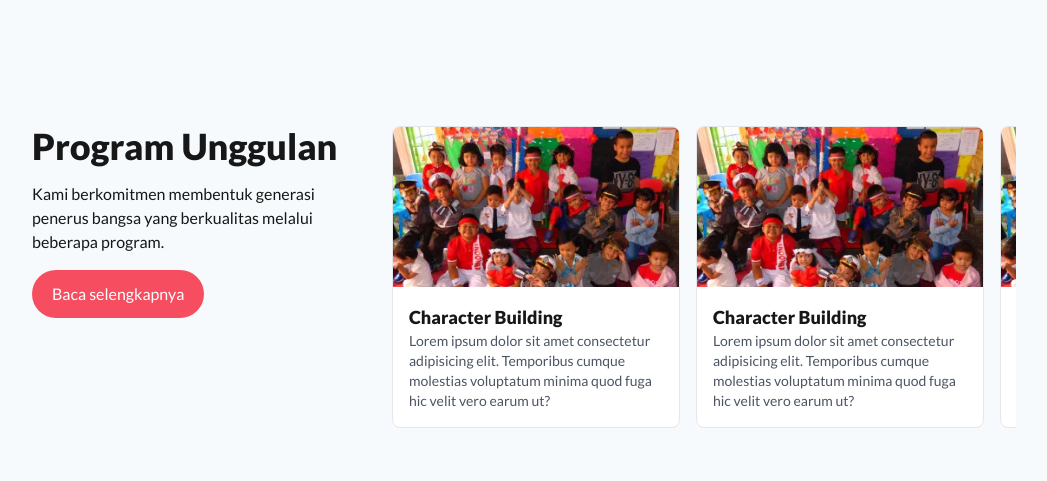
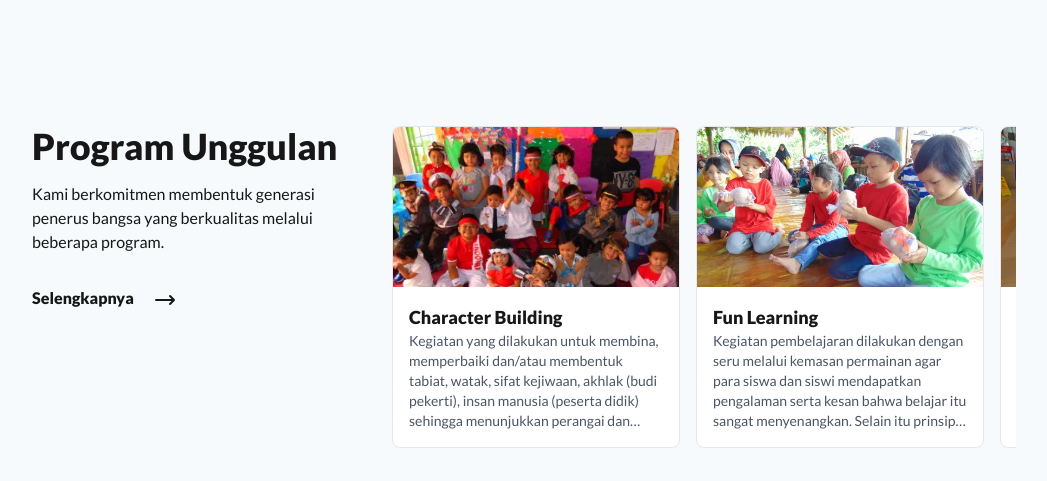
Before and after one commit to qitadev/ra-yasdjanur, a Nuxt app: page / in a window 1280 px wide. Shown: the part 965-1446 px from the top of the page, without its empty margins (116-1163 px from the left). Built offline with nearby package versions, Linux system fonts and the light colour scheme; no server answers.

Commit message:
change button style in landing page program

```diff
--- a/components/landing-page/program.vue
+++ b/components/landing-page/program.vue
@@ -1,6 +1,6 @@
 <template>
   <section class="max-w-screen-lg m-auto px-5 py-16 flex flex-col md:flex-row">
-    <div class="w-80 flex-shrink-0 mb-10 md:mb-0 md:mr-10">
+    <div class="w-full md:w-80 flex-shrink-0 mb-10 md:mb-0 md:mr-10">
       <h2 class="font-bold text-4xl">
         Program Unggulan
       </h2>
@@ -9,9 +9,12 @@
       </p>
       <nuxt-link
         to="program"
-        class="inline-block text-center mt-4 rounded-full bg-brand-primary px-5 py-3 text-white"
+        class="mt-8 inline-block font-bold"
       >
-        Baca selengkapnya
+        Selengkapnya
+        <svg xmlns="http://www.w3.org/2000/svg" class="ml-4 inline h-6 w-6" fill="none" viewBox="0 0 24 24" stroke="currentColor">
+          <path stroke-linecap="round" stroke-linejoin="round" stroke-width="2" d="M17 8l4 4m0 0l-4 4m4-4H3" />
+        </svg>
       </nuxt-link>
     </div>
     <div class="flex-1 overflow-hidden">
@@ -28,8 +31,8 @@
                 <h3 class="font-bold text-lg">
                   Character Building
                 </h3>
-                <p class="text-sm text-gray-600">
-                  Lorem ipsum dolor sit amet consectetur adipisicing elit. Temporibus cumque molestias voluptatum minima quod fuga hic velit vero earum ut?
+                <p class="text-sm text-gray-600 line-clamp-5">
+                  Kegiatan yang dilakukan untuk membina, memperbaiki dan/atau membentuk tabiat, watak, sifat kejiwaan, akhlak (budi pekerti), insan manusia (peserta didik) sehingga menunjukkan perangai dan tingkah laku yang baik.
                 </p>
               </div>
             </div>
@@ -37,16 +40,16 @@
           <swiper-slide>
             <div class="rounded-lg border overflow-hidden bg-white w-72">
               <img
-                src="~/assets/img/program-character.webp"
-                alt="Program Character Building"
+                src="~/assets/img/program-fun.webp"
+                alt="Program Fun Learning"
                 class="w-full h-40 object-cover"
               >
               <div class="p-4">
                 <h3 class="font-bold text-lg">
-                  Character Building
+                  Fun Learning
                 </h3>
-                <p class="text-sm text-gray-600">
-                  Lorem ipsum dolor sit amet consectetur adipisicing elit. Temporibus cumque molestias voluptatum minima quod fuga hic velit vero earum ut?
+                <p class="text-sm text-gray-600 line-clamp-5">
+                  Kegiatan pembelajaran dilakukan dengan seru melalui kemasan permainan agar para siswa dan siswi mendapatkan pengalaman serta kesan bahwa belajar itu sangat menyenangkan. Selain itu prinsip yang pelajaran yang diajarkan kepada siswa/siswa yaitu berfokus pada pendidikan karakter dan pengembangan pengetahuan agar siswa/siswi tidak hanya memiliki pemahaman serta kecerdasan namun diimbangi dengan sifat akhlakul karimah
                 </p>
               </div>
             </div>
@@ -54,16 +57,16 @@
           <swiper-slide>
             <div class="rounded-lg border overflow-hidden bg-white w-72">
               <img
-                src="~/assets/img/program-character.webp"
-                alt="Program Character Building"
+                src="~/assets/img/program-full.webp"
+                alt="Program Full Day School"
                 class="w-full h-40 object-cover"
               >
               <div class="p-4">
                 <h3 class="font-bold text-lg">
-                  Character Building
+                  Full Day School
                 </h3>
-                <p class="text-sm text-gray-600">
-                  Lorem ipsum dolor sit amet consectetur adipisicing elit. Temporibus cumque molestias voluptatum minima quod fuga hic velit vero earum ut?
+                <p class="text-sm text-gray-600 line-clamp-5">
+                  Full day school adalah kegiatan belajar mengajar siswa dengan menjangkai seluruh aspek dari perkembangan pembelajaran siswa. Full day school menghadirkan pengalaman pembelajaran bagi para siswa/siswi agar aktif dan nyaman. Program ini sangat cocok dengan orang tua yang memiliki aktivitas yang padat.
                 </p>
               </div>
             </div>
```
